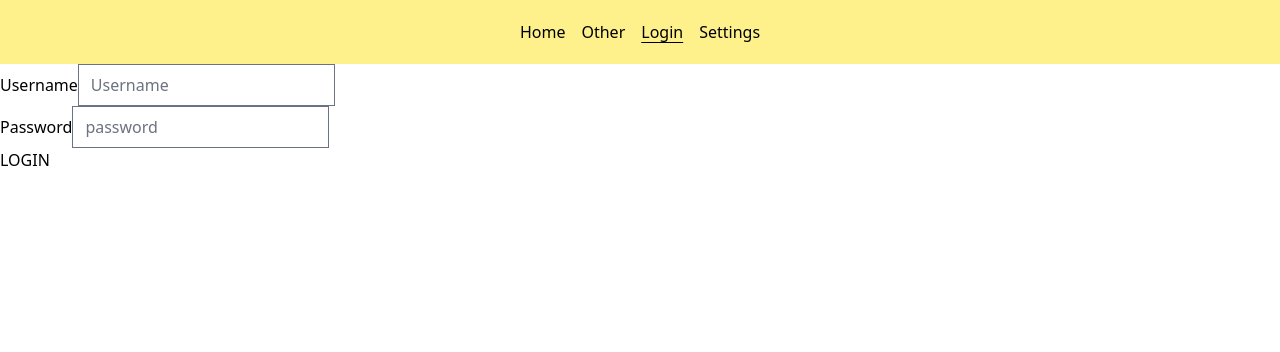
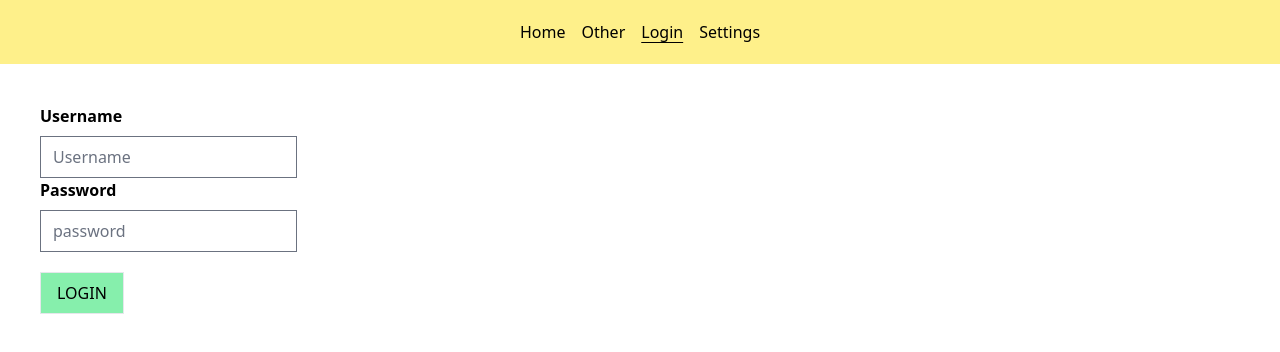
Before and after one commit to Isacampos8a/Project5, a Vue app: page /login in a window 1280 px wide. Shown: the top 352 px of the page. Built offline with nearby package versions, Linux system fonts and the light colour scheme; what @vueuse/firebase would draw is missing.

Commit message:
finished styling for the loginPage

```diff
--- a/src/views/LoginPage.vue
+++ b/src/views/LoginPage.vue
@@ -2,7 +2,7 @@
 import { ref } from 'vue';
 import { useRoute, useRouter } from 'vue-router';
 
-import { useAuth } from '../composables/UseAuth'
+import { useAuth } from '../composables/useAuth'
 
 const { login, logout } = useAuth()
 
@@ -26,17 +26,17 @@
 </script>
 
 <template>
-    <form class="" @submit.prevent>
+    <form class="m-10 " @submit.prevent>
         <div>
-            <label for="username" class="">Username</label>
+            <label for="username" class="block mb-2 font-bold">Username</label>
             <input id="username" v-model="username" type="text" placeholder="Username">
         </div>
         <div>
-            <label for="password" class="">Password</label>
+            <label for="password" class="block mb-2 font-bold">Password</label>
             <input id="password" v-model="password" type="password" placeholder="password">
         </div>
 
-        <button @click="logUserIn" class="">LOGIN</button>
+        <button @click="logUserIn" class="bg-green-300 mt-5 px-4 py-2 border hover:bg-green-800 hover:text-white">LOGIN</button>
 
     </form>
 
```
